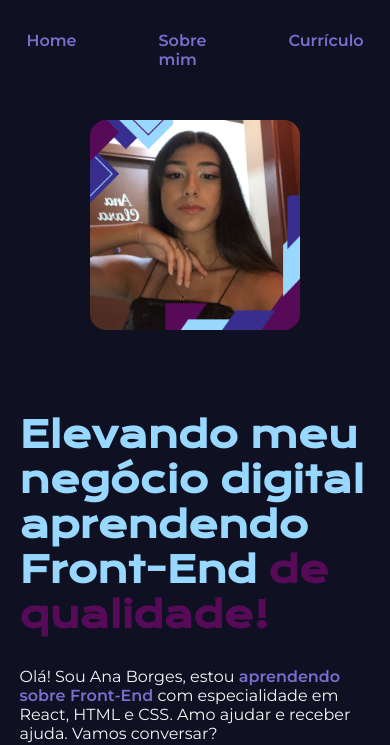
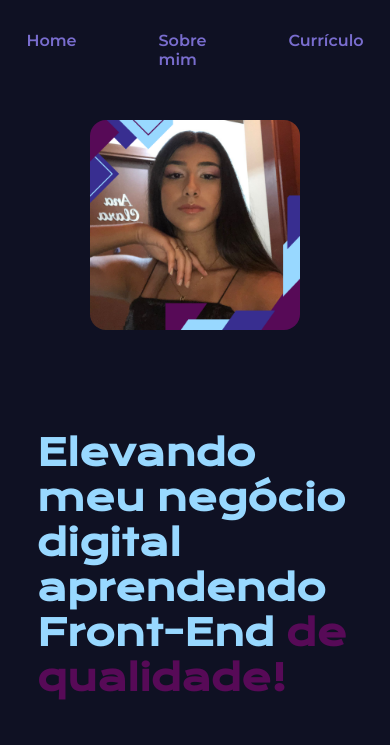
Before and after one commit to anaborgs/portfolio, a plain HTML site: page index.html in a window 390 px wide. Shown: the top 745 px of the page. Drawn offline with nearby package versions, Linux system fonts and the light colour scheme.

Commit message:
Add files via upload

```diff
--- a/styles/style.css
+++ b/styles/style.css
@@ -149,6 +149,7 @@ body {
   }
   .apresentacao__conteudo__titulo {
     width: auto;
+    padding: 5%;
   }
   .apresentacao__links__link {
     width: 100%;
```
